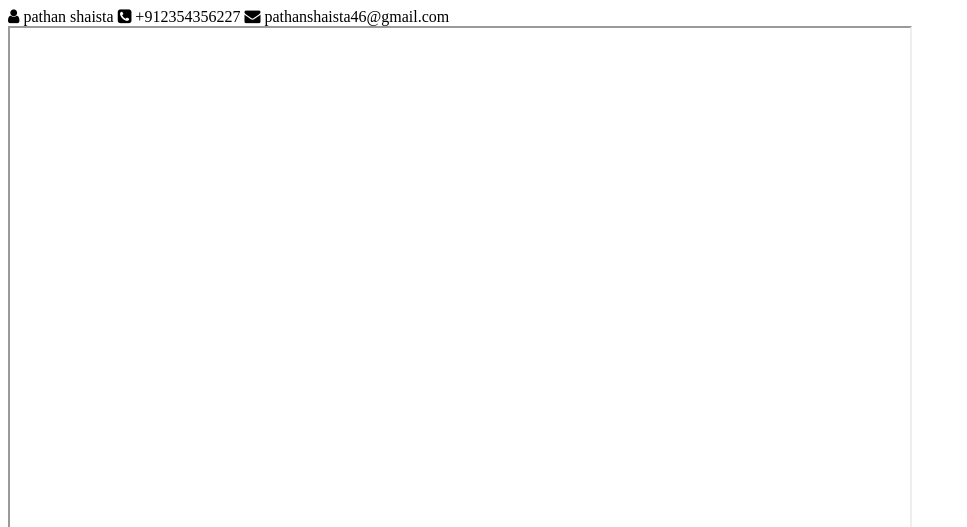
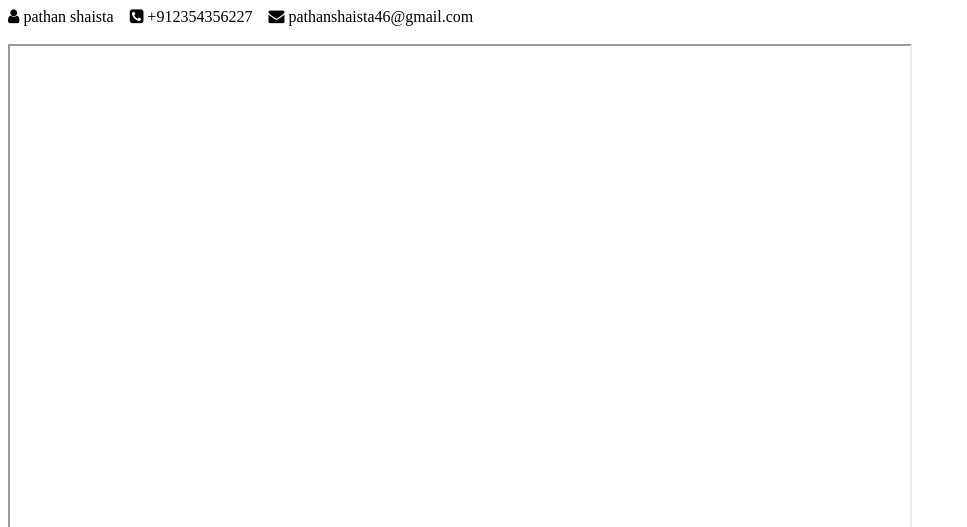
Before and after one commit to pathanshaista46/MyProfile, a plain HTML site: page index.html in a window 1280 px wide. Shown: the top 527 px of the page, without its empty margins (0-967 px from the left). Drawn offline with Linux system fonts and the light colour scheme.

Commit message:
Updated index page
Updated index page

```diff
--- a/index.html
+++ b/index.html
@@ -10,14 +10,18 @@
 
     <i class="fa fa-user" aria-hidden="true"></i>
     <span>pathan shaista</span>
+    &nbsp;&nbsp;
     <i class="fa fa-phone-square" aria-hidden="true"></i>
     <span>+912354356227</span>
+    &nbsp;&nbsp;
     <i class="fa fa-envelope" aria-hidden="true"></i>
     <span>pathanshaista46@gmail.com</span>
+<br>
 <br>
     <iframe width="900px" height="500px"></iframe>
     <br>
     <strong> Follow me</strong>
+    &nbsp;&nbsp;
     <a href="https://in.linkedin.com/" target="_blank"> <i class="fa fa-2x fa-linkedin-square" aria-hidden="true"></i></a>
      &nbsp; &nbsp;
      <a href="https://www.google.co.in/" target="_blank"> <i class="fa fa-2x fa-google" aria-hidden="true"></i></a>
```
